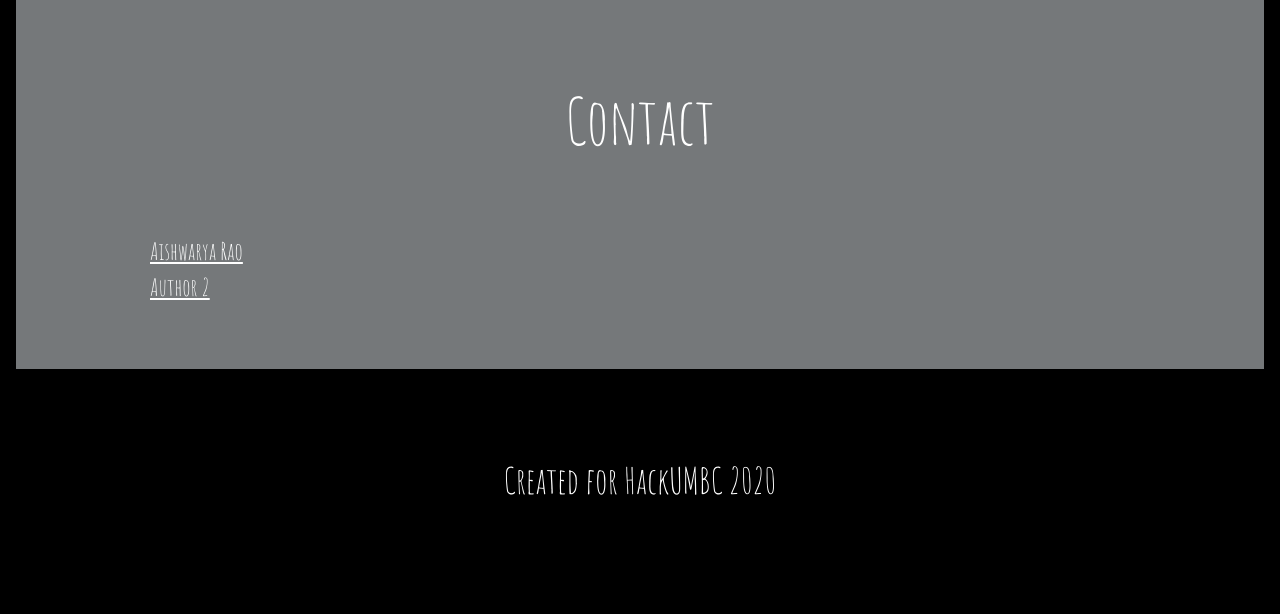
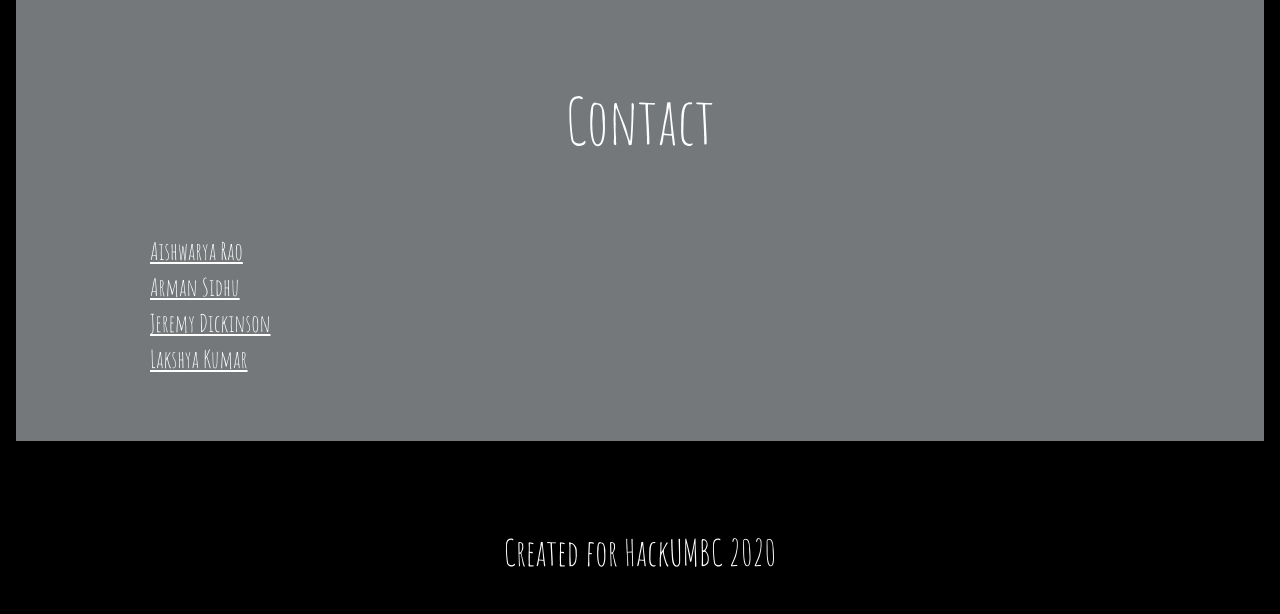
Before and after one commit to ash-rao/HackUMBC-AiSpy, a Flask app: page / in a window 1280 px wide. Shown: the part 1861-2475 px from the top of the page. Before the commit the page ends 2356 px from the top, so only its background shows below. Run offline with Flask 2, Linux system fonts and the light colour scheme; some libraries are stand-ins or nearby versions.

Commit message:
Added other authors

```diff
--- a/templates/index.html
+++ b/templates/index.html
@@ -75,7 +75,11 @@ body,h1,h2,h3,h4,h5,h6 {font-family: "Amatic SC", sans-serif}
     <h1 class="w3-center w3-jumbo" style="margin-bottom:64px">Contact</h1>
     <a href = "mailto: ar2711@rit.edu">Aishwarya Rao</a>
     <br>
-    <a href = "mailto: ?">Author 2</a>
+    <a href = "mailto: armansidhu3@gmail.com">Arman Sidhu</a>
+       <br>
+    <a href = "mailto: jeremydickinson19@gmail.com">Jeremy Dickinson</a>
+       <br>
+    <a href = "mailto: temp@gmail.com">Lakshya Kumar</a>
   </div>
 </div>
 
```
